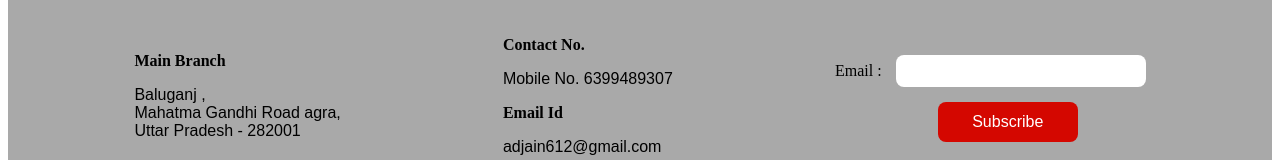
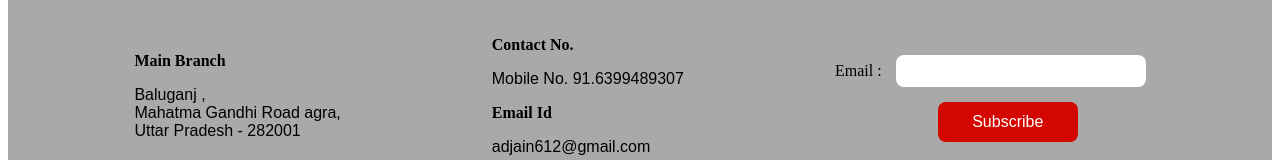
Before and after one commit to Aditya34562/portfolio, a plain HTML site: page index.html in a window 1280 px wide. Shown: the part 3490-3650 px from the top of the page. Drawn offline with Linux system fonts and the light colour scheme.

Commit message:
first commit

```diff
--- a/index.html
+++ b/index.html
@@ -180,7 +180,7 @@
                 </div>
                 <div class="center-sec">
                     <h5>Contact No.</h5>
-                    <p>Mobile No. 6399489307</p>
+                    <p>Mobile No. 91.6399489307</p>
                     <h5>Email Id</h5>
                     <p>adjain612@gmail.com</p>
                 </div>
```
